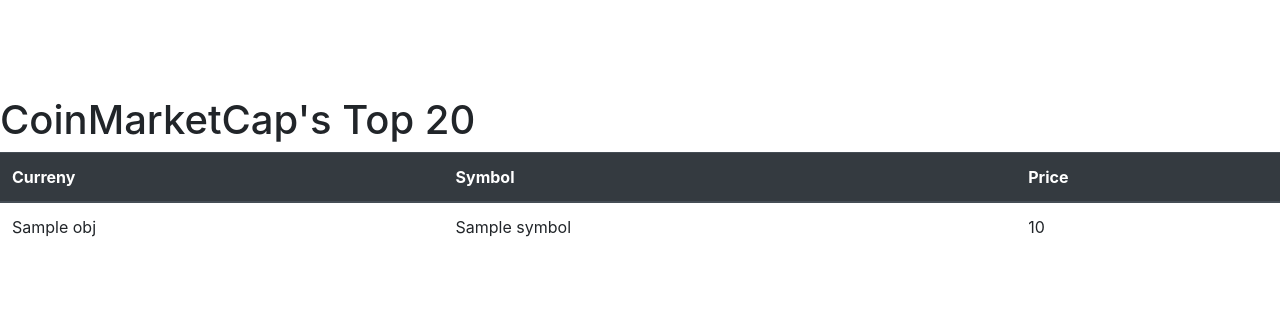
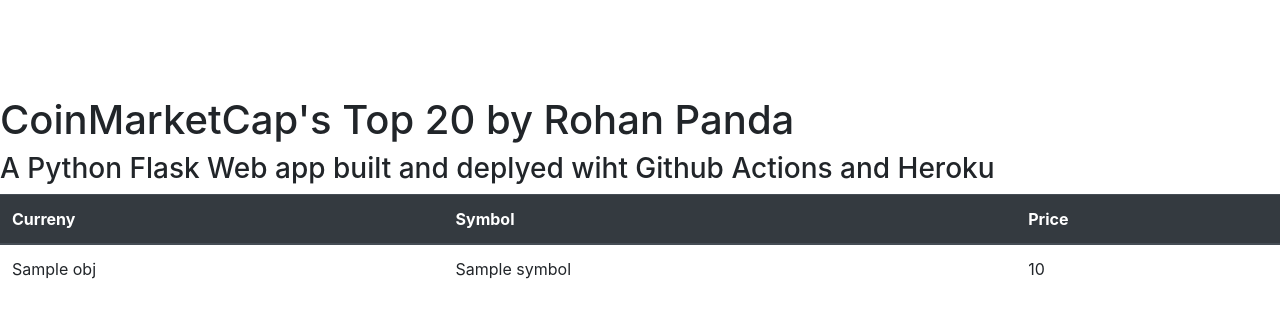
Before and after one commit to pandaroh/rohan-panda-ewf, a Flask app: template templates/index.html in a window 1280 px wide. Shown: the top 318 px of the page. Run offline with Flask 2, Linux system fonts and the light colour scheme; the template is opened without the code that fills it: most values are stand-ins (such as "Sample title", 1, 10 or a date in 2020).

Commit message:
Update index

```diff
--- a/templates/index.html
+++ b/templates/index.html
@@ -15,8 +15,8 @@
       <br>
       <br>
       <br>
-      <h1>CoinMarketCap's Top 20</h1>
-<!--      <h3>Displaying the latest Crypto prices from CoinmarketCap API</h3> -->
+      <h1>CoinMarketCap's Top 20 by Rohan Panda</h1>
+      <h3>A Python Flask Web app built and deplyed wiht Github Actions and Heroku</h3>
 
       <table class="table">
          <thead class="thead-dark">
```
